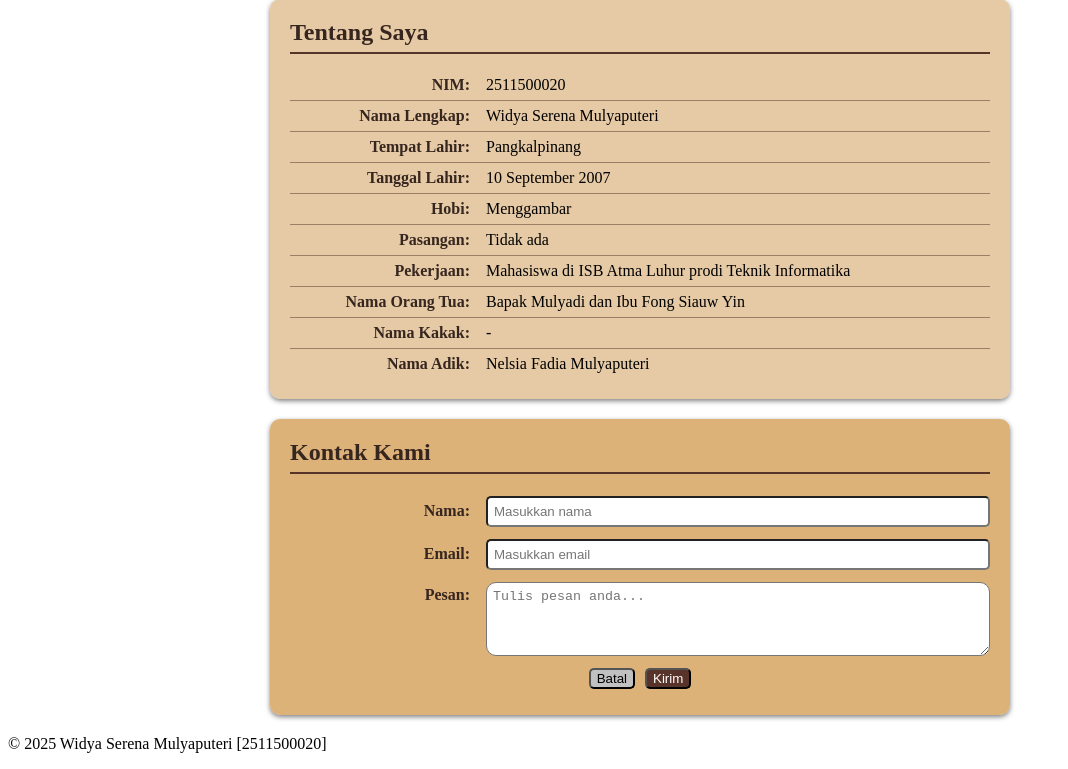
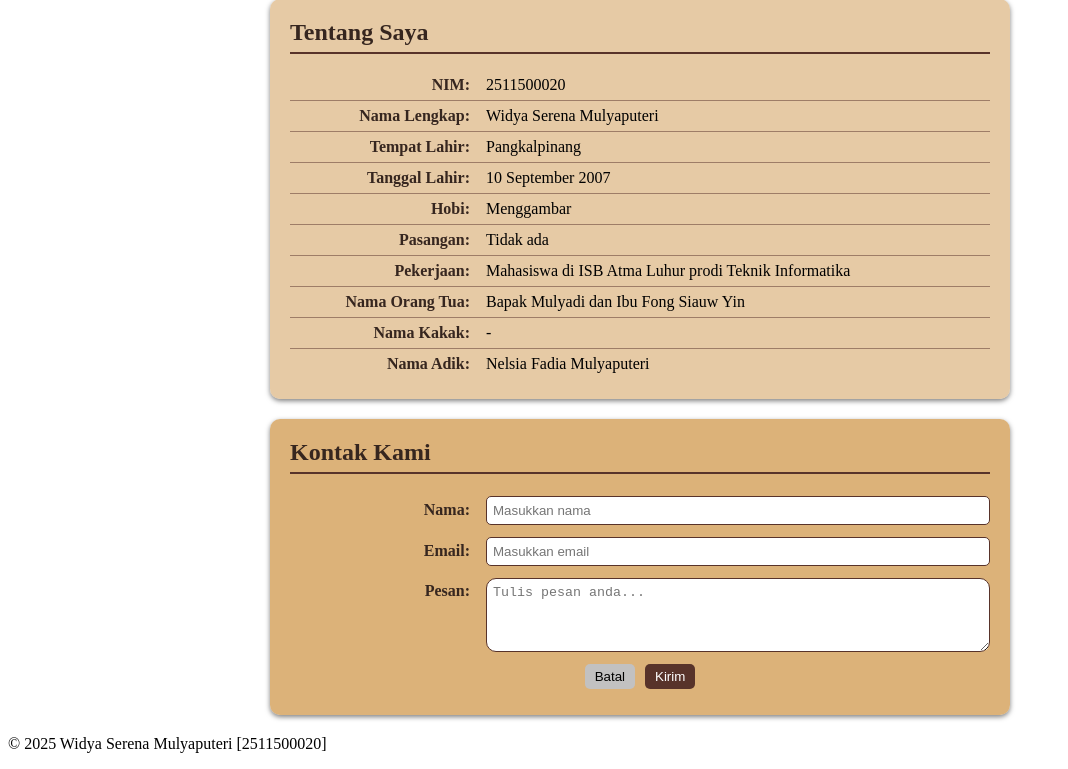
Before and after one commit to 2511500020-eng/2511500020-PWD-TI1A-2526_1, a PHP site: page /pertemuan-04/index.html in a window 1280 px wide. Shown: the part 241-1010 px from the top of the page, without its empty margins (0-1068 px from the left). Run offline with PHP 8.4, Linux system fonts and the light colour scheme.

Commit message:
edit pertemuan 4

```diff
--- a/pertemuan-04/style.css
+++ b/pertemuan-04/style.css
@@ -85,12 +85,14 @@
     width: 71%;
     padding: 6px;
     border-radius: 5px;
+    border: 1px solid rgb(88, 51, 42);
 }
 
 #contact textarea {
     width: 71%;
     padding: 6px;
     border-radius: 10px;
+    border: 1px solid rgb(88, 51, 42);
 }
 
 #contact button[type="reset"] {
@@ -98,6 +100,9 @@
     background-color: rgb(194, 193, 193);
     border-radius: 5px;
     font-weight: 500;
+    padding: 5px 10px;
+    border: none;
+    cursor: pointer;
 }
 
 #contact button[type="submit"] {
@@ -105,6 +110,9 @@
     background-color: rgb(88, 51, 42);
     border-radius: 5px;
     font-weight: 500;
+    padding: 5px 10px;
+    border: none;
+    cursor: pointer;
 }
 
 #contact button[type="reset"]:hover {
```
